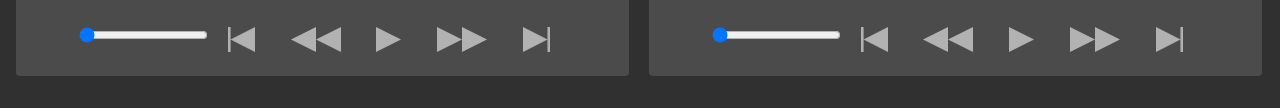
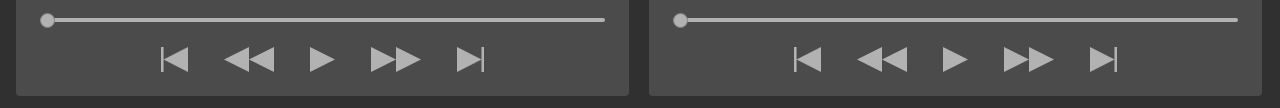
Before and after one commit to HoWingYip/is2019-screwing-around, a plain HTML site: page editor-ui/index.html in a window 1280 px wide. Shown: the part 255-363 px from the top of the page. Drawn offline with Linux system fonts and the light colour scheme.

Commit message:
Styles styles styles! This thing has to look good for the judges...

```diff
--- a/editor-ui/styles.css
+++ b/editor-ui/styles.css
@@ -15,7 +15,7 @@ body {
 
 video {
   display: block;
-  margin-bottom: 24px;
+  margin-bottom: 16px;
 }
 
 /* specialised code for other elements */
@@ -27,6 +27,12 @@ video {
   display: inline-block;
   text-align: center;
   overflow: auto;
+
+  /* disallow selection within panels */
+  -moz-user-select: none;
+  -webkit-user-select: none;
+  -ms-user-select: none;
+  user-select: none;
 }
 
 .video-panel-second {
@@ -37,4 +43,44 @@ video {
   margin-left: 16px;
   margin-right: 16px;
   display: inline-block;
+  cursor: pointer;
+
+  /* disallow dragging */
+  user-select: none;
+  -moz-user-select: none;
+  -webkit-user-drag: none;
+  -webkit-user-select: none;
+  -ms-user-select: none;
 }
+
+.scrubber {
+  width: 100%;
+  display: block;
+  margin-left: auto; /* centering */
+  margin-right: auto; /* centering */
+  margin-bottom: 24px;
+  border-radius: 5px;
+
+  /* custom appearance */
+  -webkit-appearance: none;
+  appearance: none;
+  height: 4px;
+  background-color: rgb(178, 178, 178);
+  outline: none;
+  /* to retain accessibility, the background colour changes, as below. */
+}
+
+.scrubber:hover, .scrubber::-webkit-slider-thumb:hover {
+  background-color: rgb(255, 255, 255);
+}
+
+.scrubber::-webkit-slider-thumb {
+  -webkit-appearance: none;
+  appearance: none;
+  width: 15px;
+  height: 15px;
+  background: rgb(178, 178, 178);
+  border-radius: 50%;
+  border: 1px solid grey;
+  cursor: pointer;
+}
```
